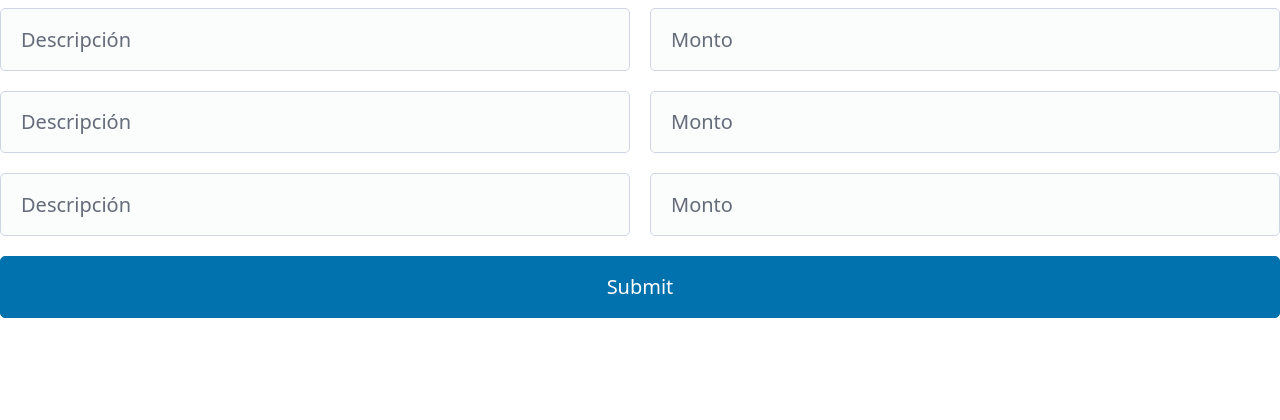
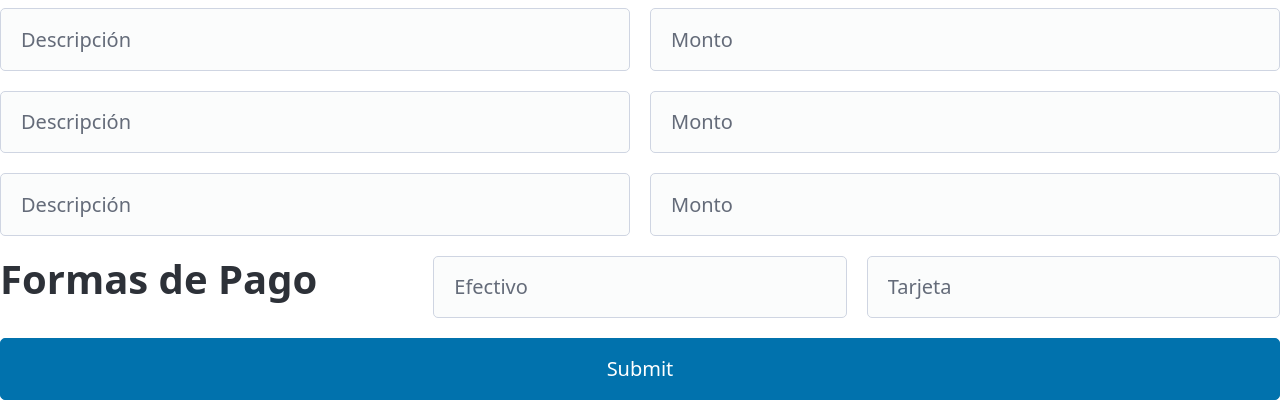
Before and after one commit to TheNDCC/registro_km9, a Django app: page /home/ in a window 1280 px wide. Shown: the part 2769-3189 px from the top of the page. Before the commit the page ends 3087 px from the top, so only its background shows below. Run offline with Django 5.2, Linux system fonts and the light colour scheme; data that the repository does not hold is empty; some libraries are stand-ins or nearby versions.

Commit message:
cashflow

```diff
--- a/templates/home.html
+++ b/templates/home.html
@@ -59,6 +59,11 @@
                 <input type="number" step="0.01" name="amount-{{item}}-payments" placeholder="Monto" required>
             </div>
         {% endfor %}
+        <div class="grid">
+            <h1>Formas de Pago</h1>
+            <input type="number" name="cash" placeholder="Efectivo" required>
+            <input type="number" name="card" placeholder="Tarjeta" required>
+        </div>
 
         <button type="submit">Submit</button>
     </form>
```
